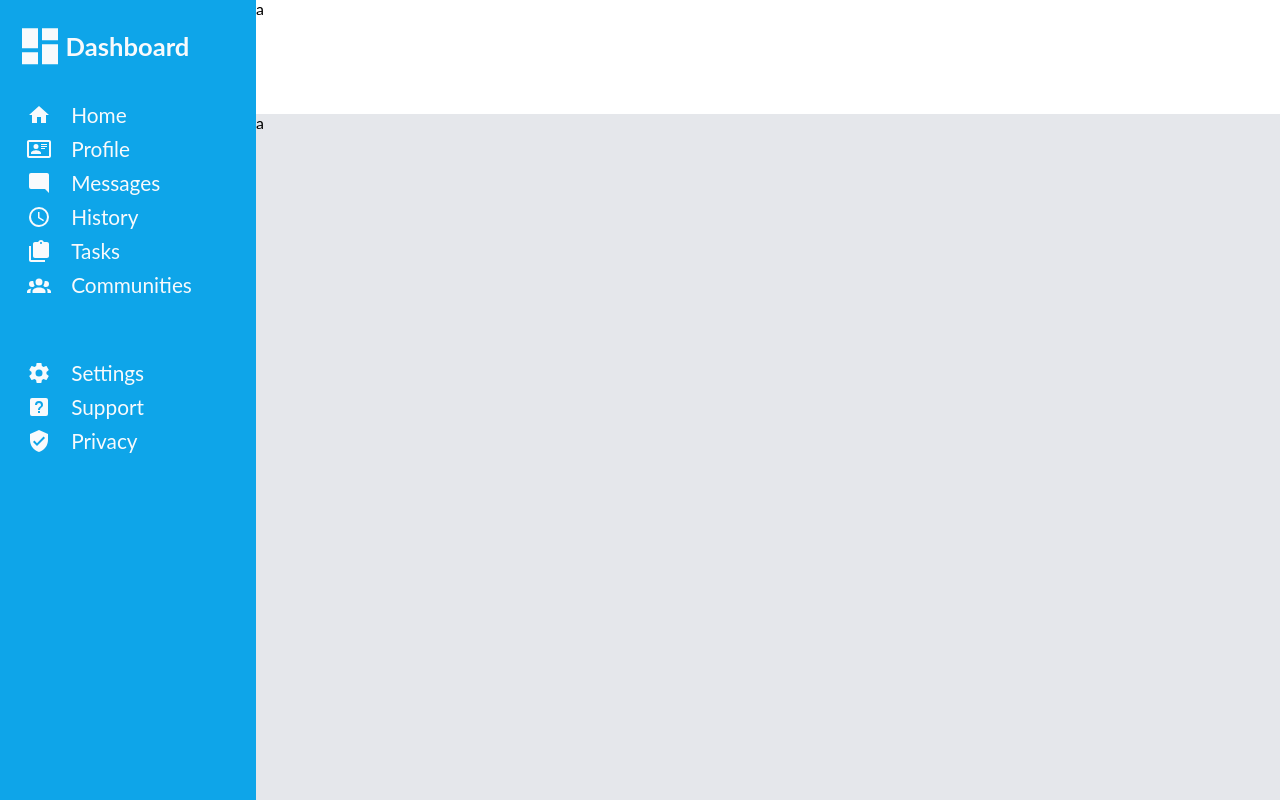
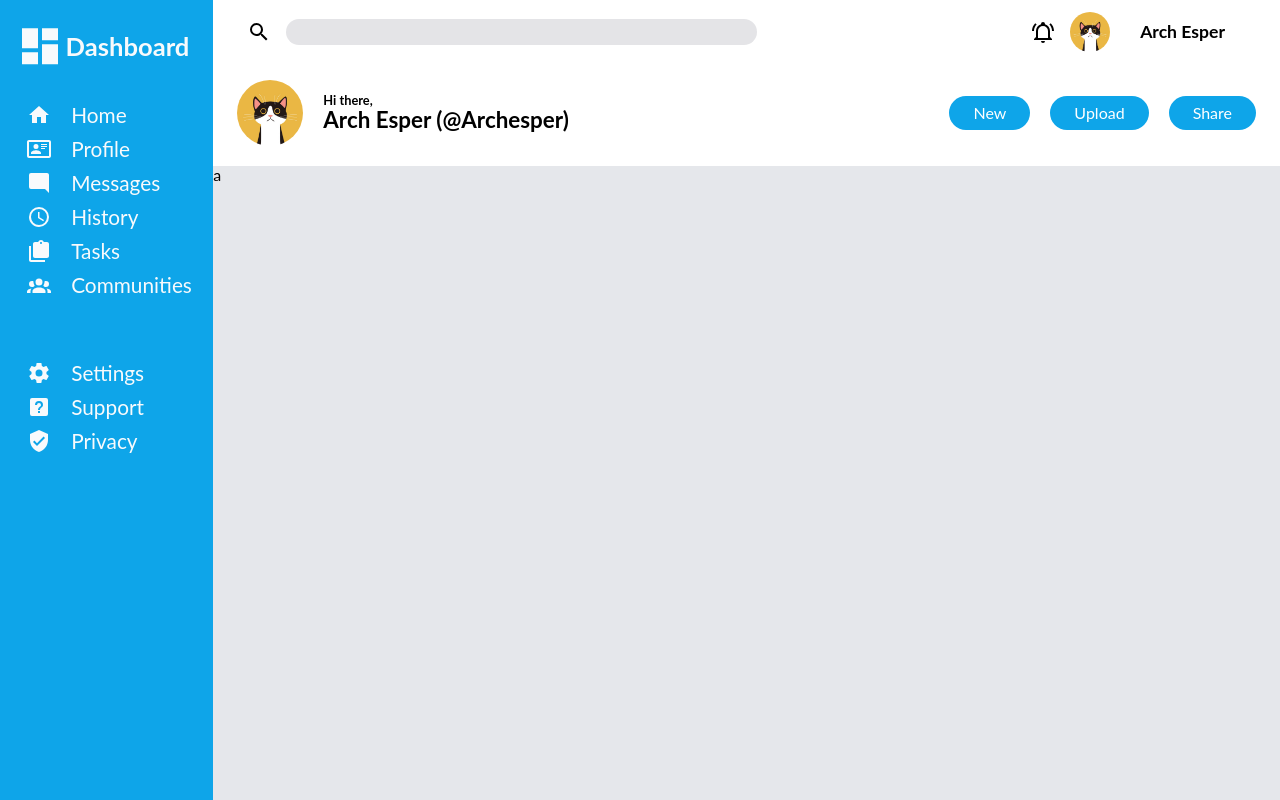
Before and after one commit to Archesper/admin-dashboard_TOP, a plain HTML site: page index.html in a window 1280 px wide. Drawn offline with Linux system fonts and the light colour scheme.

Commit message:
Add header elements

```diff
--- a/index.html
+++ b/index.html
@@ -10,7 +10,31 @@
 </head>
 <body>
     <div class="wrapper">
-        <header>a</header>
+        <header>
+            <div class="header_top">
+                <div class="search_group">
+                    <svg xmlns="http://www.w3.org/2000/svg" viewBox="0 0 24 24"><title>magnify</title><path d="M9.5,3A6.5,6.5 0 0,1 16,9.5C16,11.11 15.41,12.59 14.44,13.73L14.71,14H15.5L20.5,19L19,20.5L14,15.5V14.71L13.73,14.44C12.59,15.41 11.11,16 9.5,16A6.5,6.5 0 0,1 3,9.5A6.5,6.5 0 0,1 9.5,3M9.5,5C7,5 5,7 5,9.5C5,12 7,14 9.5,14C12,14 14,12 14,9.5C14,7 12,5 9.5,5Z" /></svg>
+                    <input type="search" name="search" id="search">
+                </div>
+                <div class="icon_group">
+                    <svg xmlns="http://www.w3.org/2000/svg" viewBox="0 0 24 24"><title>bell-ring-outline</title><path d="M10,21H14A2,2 0 0,1 12,23A2,2 0 0,1 10,21M21,19V20H3V19L5,17V11C5,7.9 7.03,5.17 10,4.29C10,4.19 10,4.1 10,4A2,2 0 0,1 12,2A2,2 0 0,1 14,4C14,4.1 14,4.19 14,4.29C16.97,5.17 19,7.9 19,11V17L21,19M17,11A5,5 0 0,0 12,6A5,5 0 0,0 7,11V18H17V11M19.75,3.19L18.33,4.61C20.04,6.3 21,8.6 21,11H23C23,8.07 21.84,5.25 19.75,3.19M1,11H3C3,8.6 3.96,6.3 5.67,4.61L4.25,3.19C2.16,5.25 1,8.07 1,11Z" /></svg>
+                    <img src="images/profile.png" alt="profile picture">
+                    <p>Arch Esper</p>
+                </div>
+            </div>
+            <div class="header_bottom">
+                <img src="images/profile.png" alt="profile picture">
+                <div class="greeting">
+                    <p id="greeting_span">Hi there,</p>
+                    <p id="username">Arch Esper (@Archesper)</p>
+                </div>
+                <div class="button_group">
+                    <button>New</button>
+                    <button>Upload</button>
+                    <button>Share</button>
+                </div>
+            </div>
+        </header>
         <nav>
             <div class="nav_header">
                 <svg xmlns="http://www.w3.org/2000/svg" viewBox="0 0 24 24"><title>view-dashboard</title><path d="M13,3V9H21V3M13,21H21V11H13M3,21H11V15H3M3,13H11V3H3V13Z" /></svg>
--- a/style.css
+++ b/style.css
@@ -12,9 +12,109 @@ body {
 
 .wrapper {
     display: grid;
-    grid-template: 1fr 6fr / minmax(200px, 1fr) 4fr;
+    grid-template: 1fr 6fr / minmax(200px, 1fr) 5fr;
     height: 100%;
 }
+
+/* HEADER STYLING */
+
+header {
+    padding: 12px 24px;
+    box-shadow: 0 10px 15px -3px rgb(0 0 0 / 0.1);
+}
+
+.header_top {
+    display: flex;
+    margin-bottom: 20px;
+}
+
+.header_top img {
+    width: 40px;
+    height: 40px;
+    border-radius: 50%;
+}
+
+.header_top input {
+    background-color: #e4e4e7;
+    border: none;
+    border-radius: 20px;
+    width: 60%;
+    padding: 4px;
+}
+
+.header_top svg {
+    width: 24px;
+}
+
+.header_top p {
+    font-weight: bold;
+    font-size: 1.1rem;
+    margin: 0 15px;
+}
+
+.search_group, .icon_group {
+    display: flex;
+    align-items: center;
+}
+
+.icon_group {
+    margin-left: auto;
+    margin-right: 1rem;
+    gap: 15px;
+}
+
+.search_group {
+    margin-left: 10px;
+    flex-grow: 3;
+    gap: 15px;
+}
+
+.header_bottom {
+    display: flex;
+    align-items: center;
+    gap: 20px;
+    padding: 8px 0;
+}
+
+.greeting {
+    display: flex;
+    flex-direction: column;
+}
+
+.greeting p {
+    margin: 0;
+    font-weight: bold;
+}
+
+#greeting_span {
+    font-size: 0.8rem;
+}
+
+#username {
+    font-size: 1.4rem;
+}
+
+.header_bottom img {
+    width: 66px;
+    height: 66px;
+    border-radius: 50%;
+    grid-row: span 2;
+}
+
+.button_group {
+    margin-left: auto;
+    display: flex;
+    gap: 20px;
+}
+.button_group button {
+    color: white;
+    background-color: #0ea5e9;
+    border: none;
+    padding: 8px 24px;
+    border-radius: 50px;
+}
+
+/* NAV STYLING */
 
 .nav_header {
     display: flex;
```
Also changed, not shown: images/profile.png (added).
